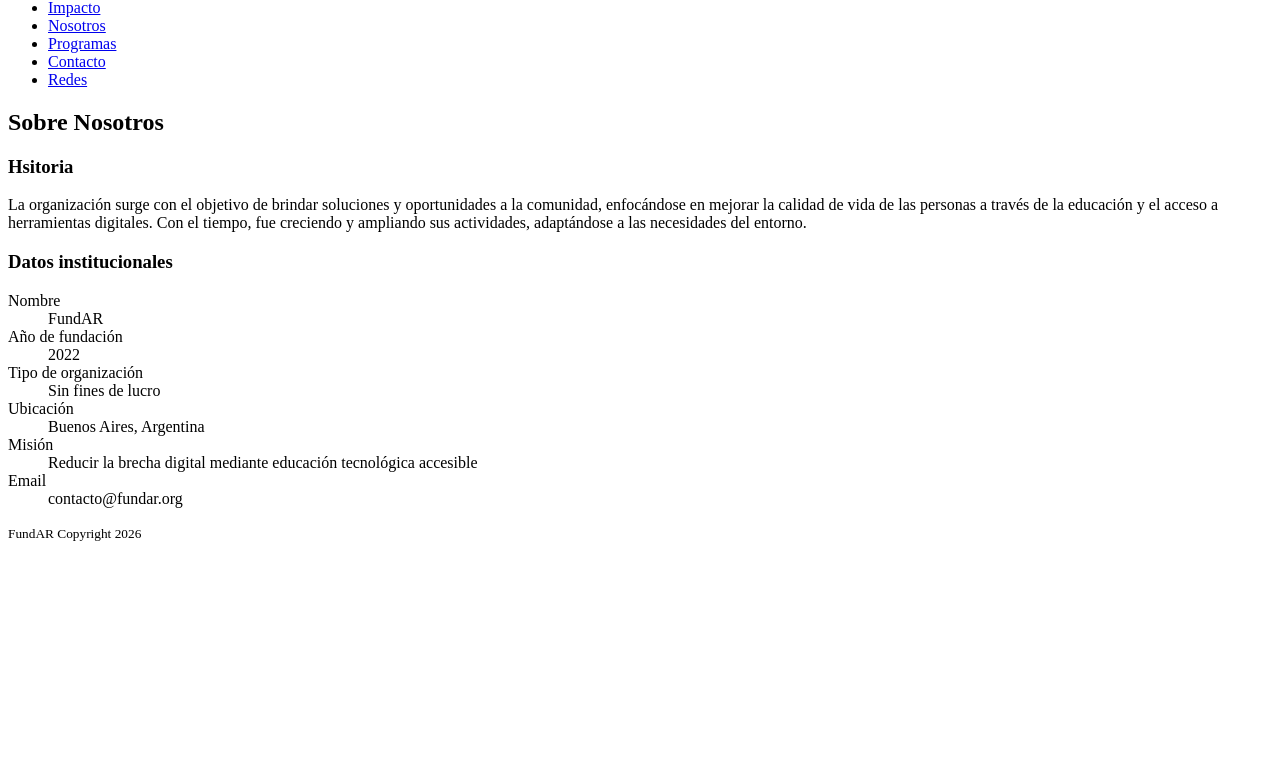
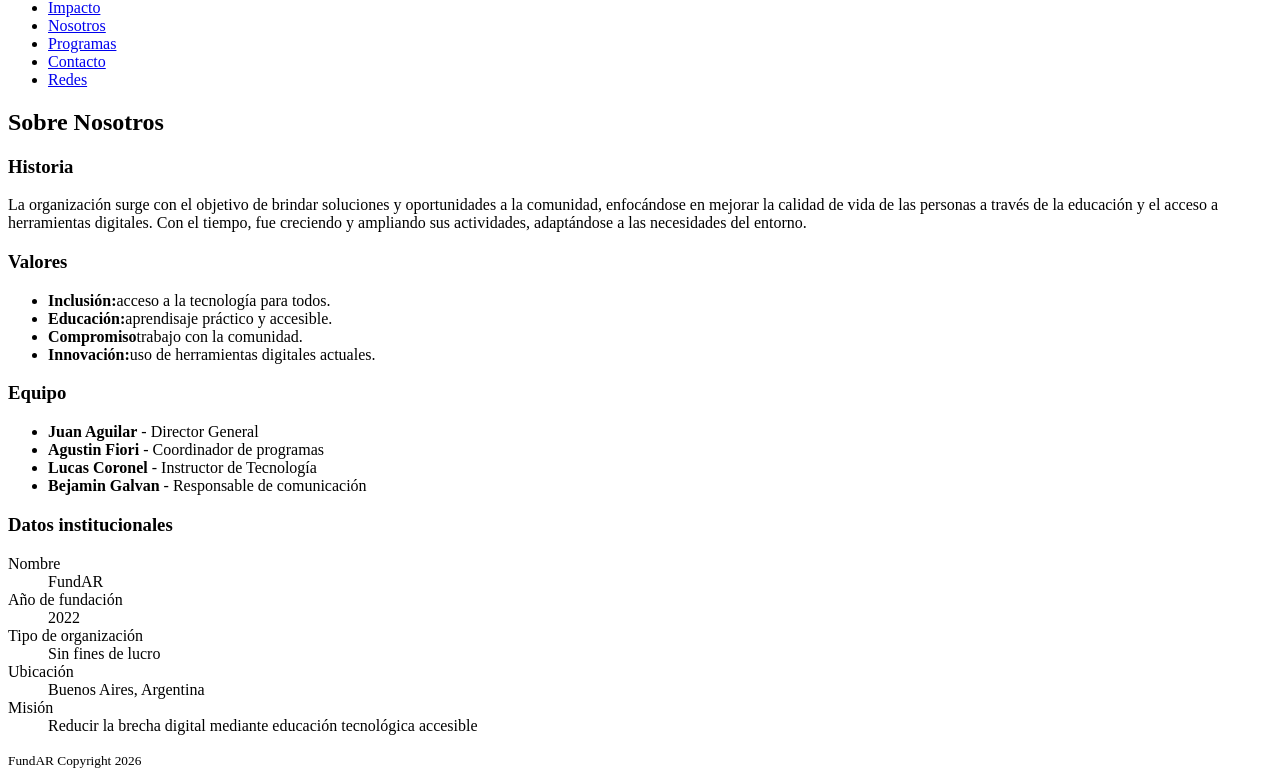
Before and after one commit to AgustinLionelFiori/tp-leng-grupo-7, a plain HTML site: page nosotros.html in a window 1280 px wide. Shown: the part 154-931 px from the top of the page. Before the commit the page ends 800 px from the top, so only its background shows below. Drawn offline with Linux system fonts and the light colour scheme.

Commit message:
agregue los equipos y valores

```diff
--- a/nosotros.html
+++ b/nosotros.html
@@ -26,10 +26,24 @@
     <section id="nosotros">
         <h2>Sobre Nosotros</h2>
 
-        <h3>Hsitoria</h3>
+        <h3>Historia</h3>
         <p>La organización surge con el objetivo de brindar soluciones y oportunidades a la comunidad, enfocándose en mejorar la calidad de vida de las personas a través de la educación y el acceso a herramientas digitales. Con el tiempo, fue creciendo y ampliando sus actividades, adaptándose a las necesidades del entorno.</p>
 
-        <!-- valores y equipo-->
+        <h3>Valores</h3>
+        <ul>
+            <li><strong>Inclusión:</strong>acceso a la tecnología para todos.</li>
+            <li><strong>Educación:</strong>aprendisaje práctico y accesible.</li>
+            <li><strong>Compromiso</strong>trabajo con la comunidad.</li>
+            <li><strong>Innovación:</strong>uso de herramientas digitales actuales.</li>
+        </ul>
+
+        <h3>Equipo</h3>
+        <ul>
+            <li><strong>Juan Aguilar</strong> - Director General</li>
+            <li><strong>Agustin Fiori</strong> - Coordinador de programas</li>
+            <li><strong>Lucas Coronel</strong> - Instructor de Tecnología</li>
+            <li><strong>Bejamin Galvan</strong> - Responsable de comunicación</li>
+        </ul>
     </section>
 
     <section id="datos">
@@ -49,9 +63,6 @@
 
         <dt>Misión</dt>
         <dd>Reducir la brecha digital mediante educación tecnológica accesible</dd>
-
-        <dt>Email</dt>
-        <dd>contacto@fundar.org</dd>
     </dl>
     </section>
 
```
